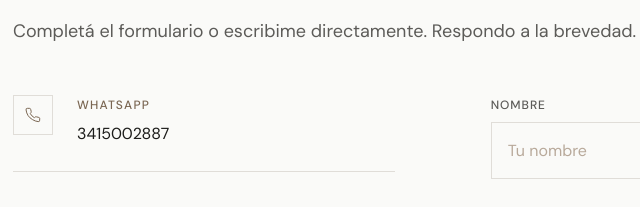
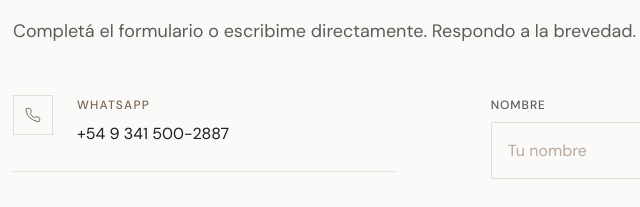
Before and after one commit to FogliattoFederico/psimarcelamartin, a website: page src/index.html in a window 1280 px wide. Shown: the part 4500-4707 px from the top of the page, 121-761 px from the left. Drawn offline with nearby package versions, Linux system fonts and the light colour scheme; files that its build step writes are made by us from their sources.

Commit message:
modificacion telefono

```diff
--- a/src/index.html
+++ b/src/index.html
@@ -320,7 +320,7 @@
                 <p class="contact__info-label">WhatsApp</p>
                 <p class="contact__info-value">
                   <!-- El enlace y número se inyectan desde main.js (protección anti-scraping) -->
-                  <a id="waLink" href="#contacto" target="_blank" rel="noopener">3415002887</a>
+                  <a id="waLink" href="#contacto" target="_blank" rel="noopener">+54 9 341 500-2887</a>
                 </p>
               </div>
             </div>
```
